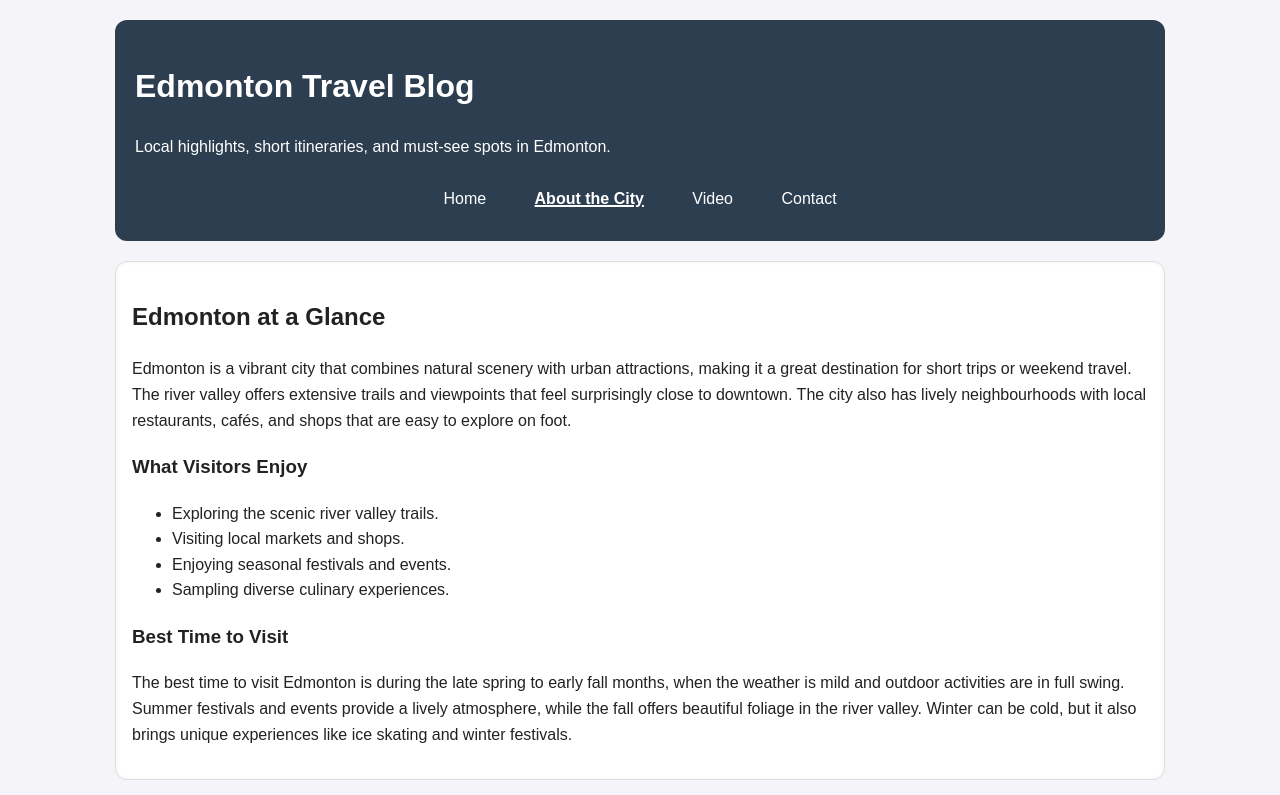
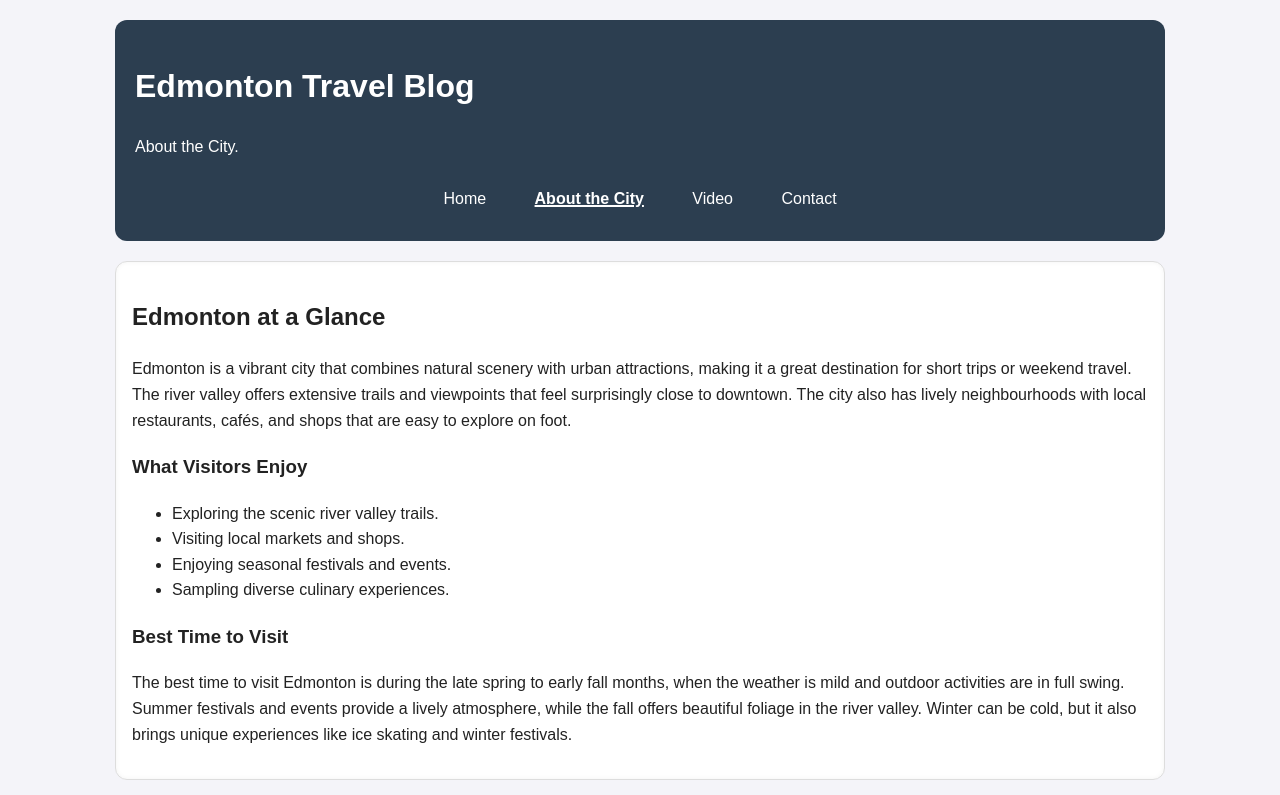
Before and after one commit to MarcosFontesMacewan/edmonton-travel-blog, a plain HTML site: page city.html in a window 1280 px wide. Shown: the top 795 px of the page. Drawn offline with Linux system fonts and the light colour scheme.

Commit message:
Update paragraph text in city.html

```diff
--- a/city.html
+++ b/city.html
@@ -20,7 +20,7 @@
 		-->
         <header class="site-header">
             <h1>Edmonton Travel Blog</h1>
-            <p>Local highlights, short itineraries, and must-see spots in Edmonton.</p>
+            <p>About the City.</p>
             <!-- Navigation is a list; CSS will turn it into a nav bar -->
             <nav class="site-nav">
                 <ul>
```
